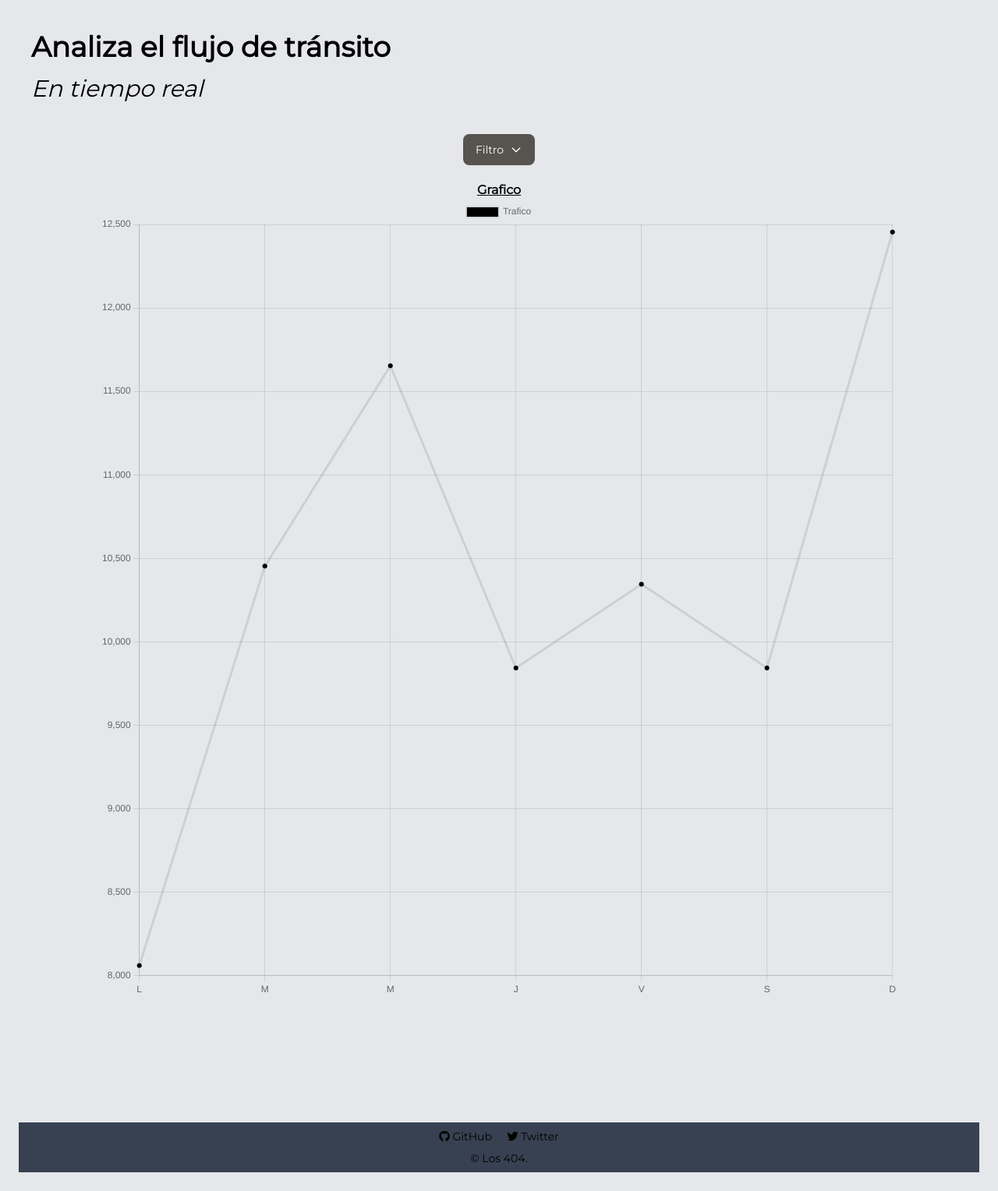
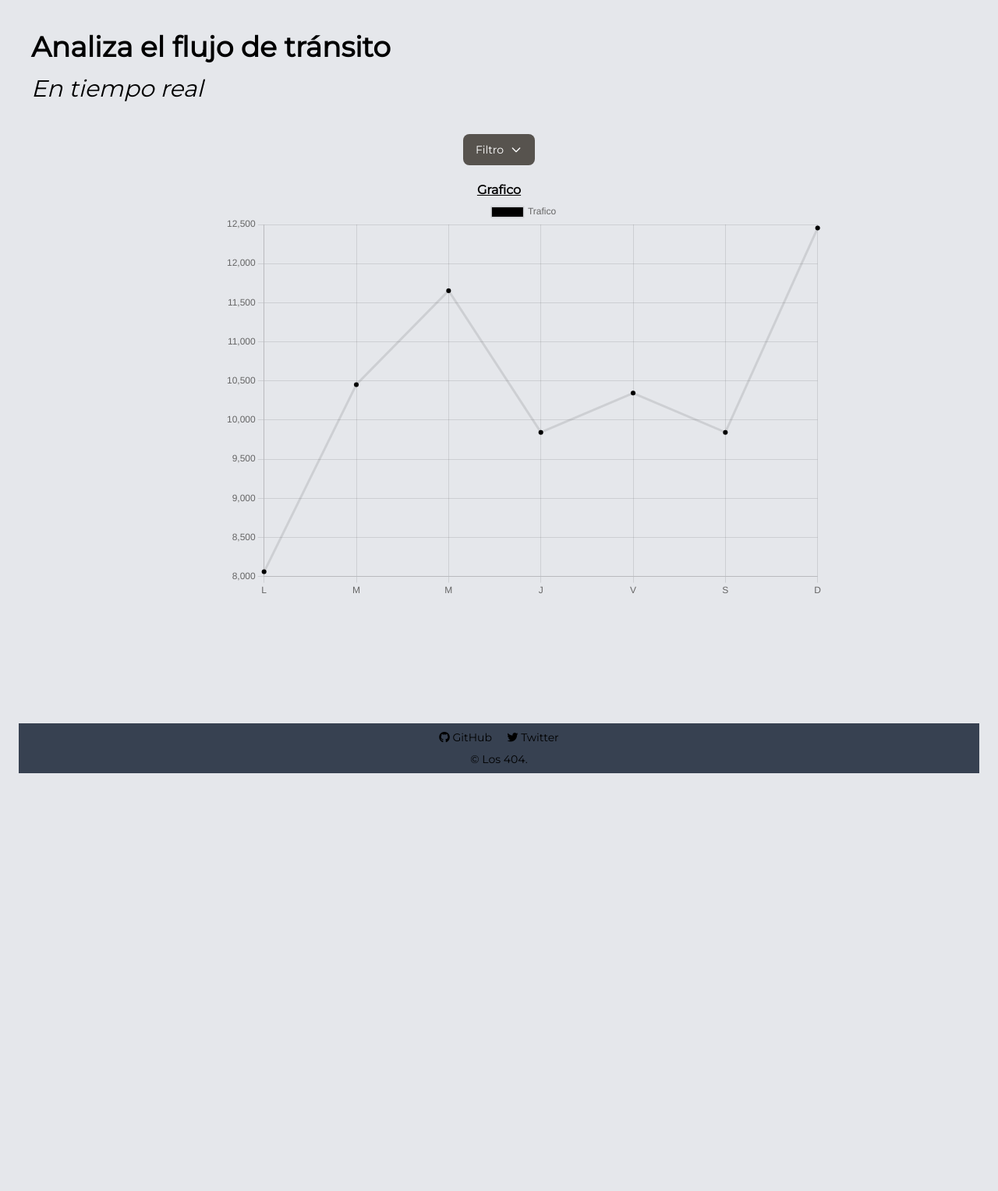
Before and after one commit to fedemartinezs/HackathonMayo, a Flask app: page / in a window 1280 px wide. Shown: the part 40-1568 px from the top of the page at 78% size. After the commit the page ends 1032 px from the top, so only its background shows below. Run offline with Flask 2, Linux system fonts and the light colour scheme; some libraries are stand-ins or nearby versions.

Commit message:
arregle graficos

```diff
--- a/templates/mostrar_datos.html
+++ b/templates/mostrar_datos.html
@@ -103,9 +103,12 @@
     </div>
     <div id="Grafico" class="flex flex-col w-full h-full items-center">
       <p class="mt-5 font-Montserrat font-bold underline">Grafico</p>
-      <div class="w-4/5 h-auto mx-80">
-        <canvas id="MiGrafica" width="300" height="300"></canvas>
+      <div class="w-3/5 h-3/5 lg:hidden">
+        <canvas id="MiGrafica" width="100" height="100"></canvas>
       </div>
+    </div>
+    <div class="lg:w-3/5 h-3/5 mx-72">
+      <canvas id="MiGrafica2" width="300" height="200"></canvas>
     </div>
     <footer class="m-6 text-center bg-gray-700 text-sm p-2 mt-40">
       <div class="text-center items-center space-x-4">
@@ -177,4 +180,25 @@
       },
     });
   </script>
+    <script>
+
+      let miCanvas2 = document.getElementById("MiGrafica2").getContext("2d");
+
+      console.log(miCanvas2);
+
+      var chart = new Chart(miCanvas2, {
+        type: "line",
+        data: {
+          labels: ["L", "M", "M", "J", "V", "S", "D"],
+          datasets: [
+            {
+              label: "Trafico",
+              backgroundColor: "rgb(0,0,0)",
+              boderColor: "rgb(0,255,0)",
+              data: [8060, 10453, 11654, 9843, 10345, 9843, 12455],
+            },
+          ],
+        },
+      });
+    </script>
 </html>
```
Also changed, not shown: 1 other file.
